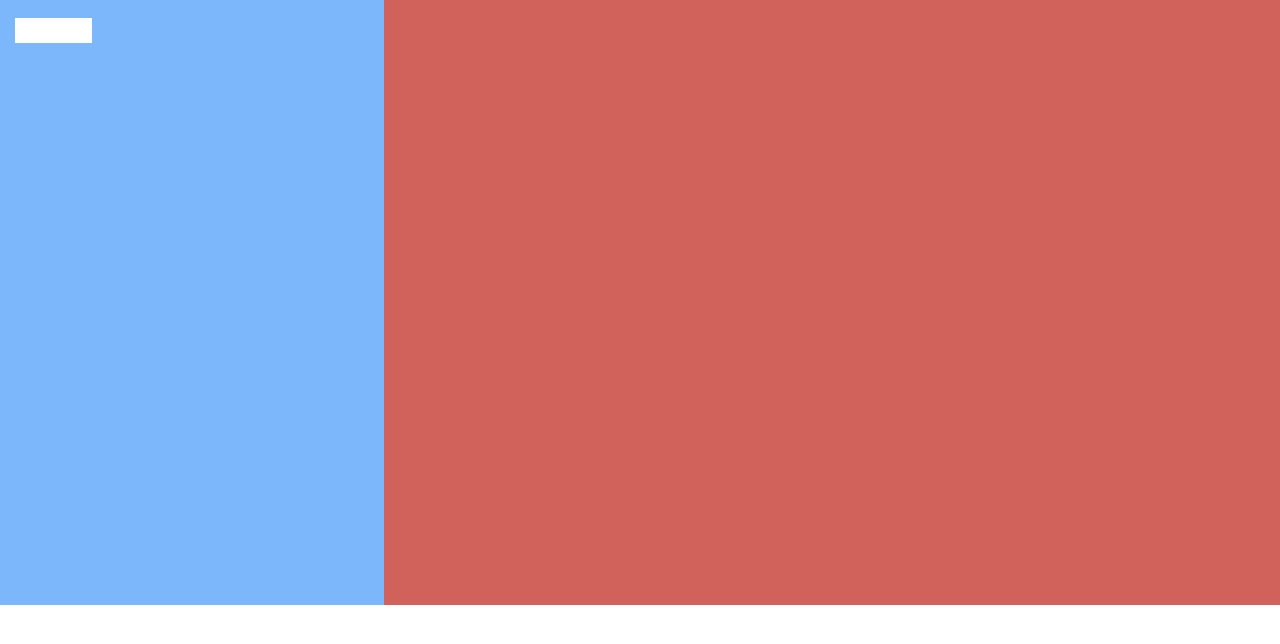
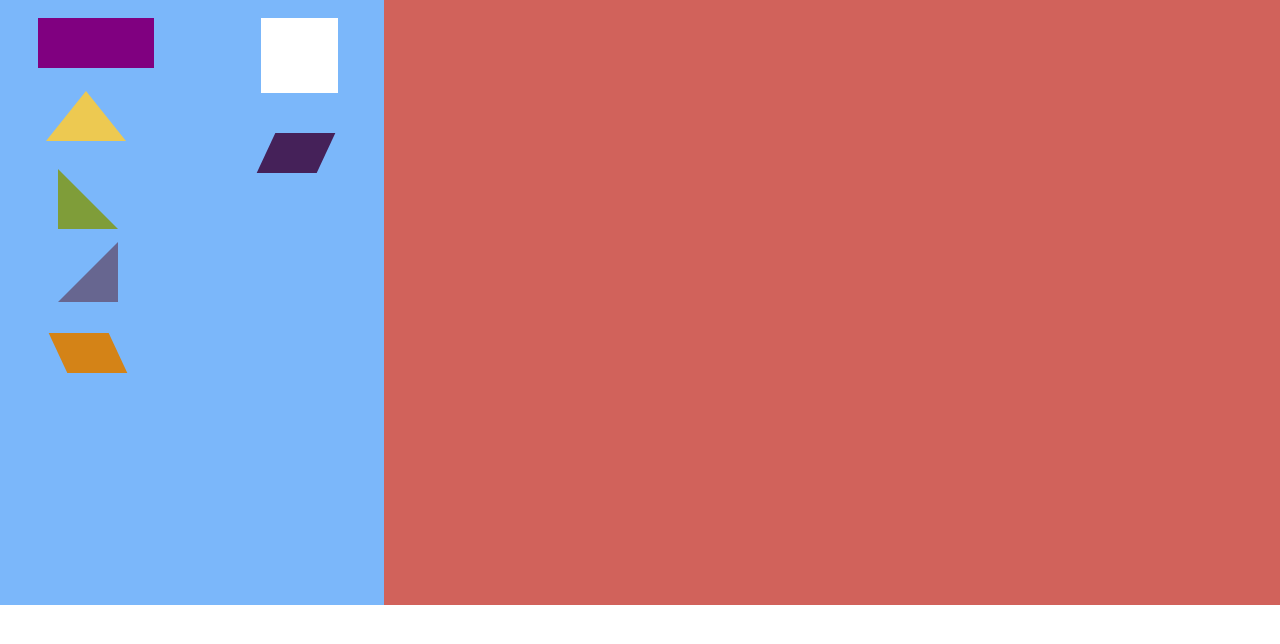
Before and after one commit to azeneli/Building-Geometrical-Shapes, a plain HTML site: page index.html in a window 1280 px wide. Drawn offline with nearby package versions, Linux system fonts and the light colour scheme.

Commit message:
make triable, square, para, and ciricle shapes in css

```diff
--- a/styles/main.css
+++ b/styles/main.css
@@ -64,9 +64,110 @@
 
 .block__shapes-box {
 	width: 20%;
-	height: 25px;
+	height: 75px;
 	background-color: #fff;
 	position: absolute;
 		top: 3%;
-		left: 4%;
+		right: 12%;
 }
+
+.block__shapes-rectangle {
+	width: 30%;
+	height: 50px;
+	background-color: purple;
+	position: absolute;
+		top: 3%;
+		left: 10%;
+}
+
+
+.block__shapes-triangle--up {
+	width: 0;
+	height: 0;
+	position: absolute;
+		top: 15%;
+		left: 12%;
+	border-bottom: 50px solid #EDC951;
+	border-left: 40px solid transparent;
+	border-right: 40px solid transparent;
+}
+
+.block__shapes-triangle--left {
+	width: 0;
+	height: 0;
+	position: absolute;
+		top: 28%;
+		left: 15%;
+	border-bottom: 60px solid #7F9D39;
+	border-right: 60px solid transparent;
+}
+
+.block__shapes-triangle--right {
+	width: 0;
+	height: 0;
+	position: absolute;
+		top: 40%;
+		left: 15%;
+	border-bottom: 60px solid #676690;
+	border-left: 60px solid transparent;
+}
+
+.block__shapes-para--left {
+	width: 60px;
+	height: 40px;
+	position: absolute;
+		top: 55%;
+		left: 15%;
+	background-color: #D48317;
+	transform: skew(25deg);
+}
+
+.block__shapes-para--right {
+	width: 60px;
+	height: 40px;
+	position: absolute;
+		top: 22%;
+		right: 15%;
+	background-color: #452159;
+	transform: skew(-25deg);
+}
+
+.block__shapes-circle {
+	width: 50px;
+	height: 50px;
+	position: absolute;
+		top: 305px;
+		left: 85px;
+	border-radius: 50%;
+	background-color: #00A0B0;
+}
+
+.block__shapes-cirle--half {
+	position: absolute;
+	top: 385px;
+	left: 35px;
+	height: 40px;
+	width: 80px;
+	border-radius: 80px 80px 0 0;
+	background-color: #3B45A6;
+}
+
+.block__shapes-quart--left {
+	position: absolute;
+	top: 455px;
+	left: 5px;
+	height: 40px;
+	width: 40px;
+	border-radius: 80px 0 0 0;
+	background-color: #FB5A69;
+}
+
+.block__shapes-quart--right {
+	position: absolute;
+	top: 525px;
+	left: 5px;
+	height: 40px;
+	width: 40px;
+	border-radius: 0 80px 0 0;
+	background-color: #5CD465;
+}
```
